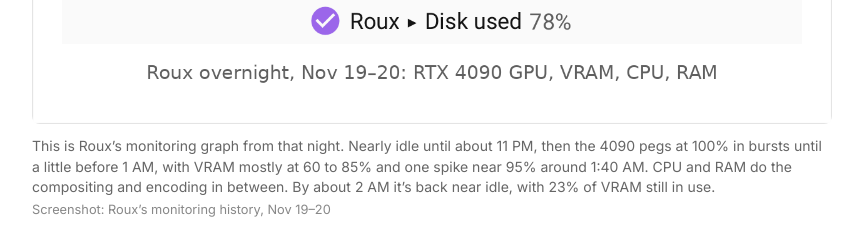
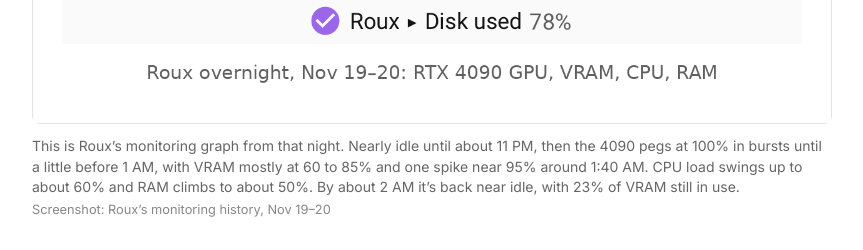
Before and after one commit to adamb/codepr, a SvelteKit app: page /blog/6/holberton-demo-day-recap-cuts-rtx-4090 in a window 1280 px wide. Shown: the part 3880-4130 px from the top of the page, without its empty margins (60-923 px from the left). Built offline with nearby package versions, Linux system fonts and the light colour scheme.

Commit message:
Blog: keep Roux chart caption to what the graph shows

```diff
--- a/src/routes/blog/6/holberton-demo-day-recap-cuts-rtx-4090/+page.svelte
+++ b/src/routes/blog/6/holberton-demo-day-recap-cuts-rtx-4090/+page.svelte
@@ -80,7 +80,7 @@
 		<figure>
 			<img src="/blog/holberton-demo-day-recap/roux-overnight-load.png" alt="Line chart of Roux's load from about 8 PM on November 19 to about 3:30 AM on November 20. GPU utilization, VRAM, CPU load and RAM sit near idle until about 11 PM. GPU utilization then jumps to 100 percent in bursts until a little before 1 AM, VRAM runs at roughly 60 to 85 percent with one spike to about 95 percent around 1:40 AM, CPU load swings up to about 60 percent and RAM climbs to about 50 percent. After about 1:50 AM everything drops back near idle except VRAM, which holds at 23 percent. Disk use stays flat near 76 to 78 percent." width="1279" height="1169" loading="lazy" />
 			<figcaption>
-				This is Roux’s monitoring graph from that night. Nearly idle until about 11 PM, then the 4090 pegs at 100% in bursts until a little before 1 AM, with VRAM mostly at 60 to 85% and one spike near 95% around 1:40 AM. CPU and RAM do the compositing and encoding in between. By about 2 AM it’s back near idle, with 23% of VRAM still in use.
+				This is Roux’s monitoring graph from that night. Nearly idle until about 11 PM, then the 4090 pegs at 100% in bursts until a little before 1 AM, with VRAM mostly at 60 to 85% and one spike near 95% around 1:40 AM. CPU load swings up to about 60% and RAM climbs to about 50%. By about 2 AM it’s back near idle, with 23% of VRAM still in use.
 				<span class="credit">Screenshot: Roux’s monitoring history, Nov 19–20</span>
 			</figcaption>
 		</figure>
```
